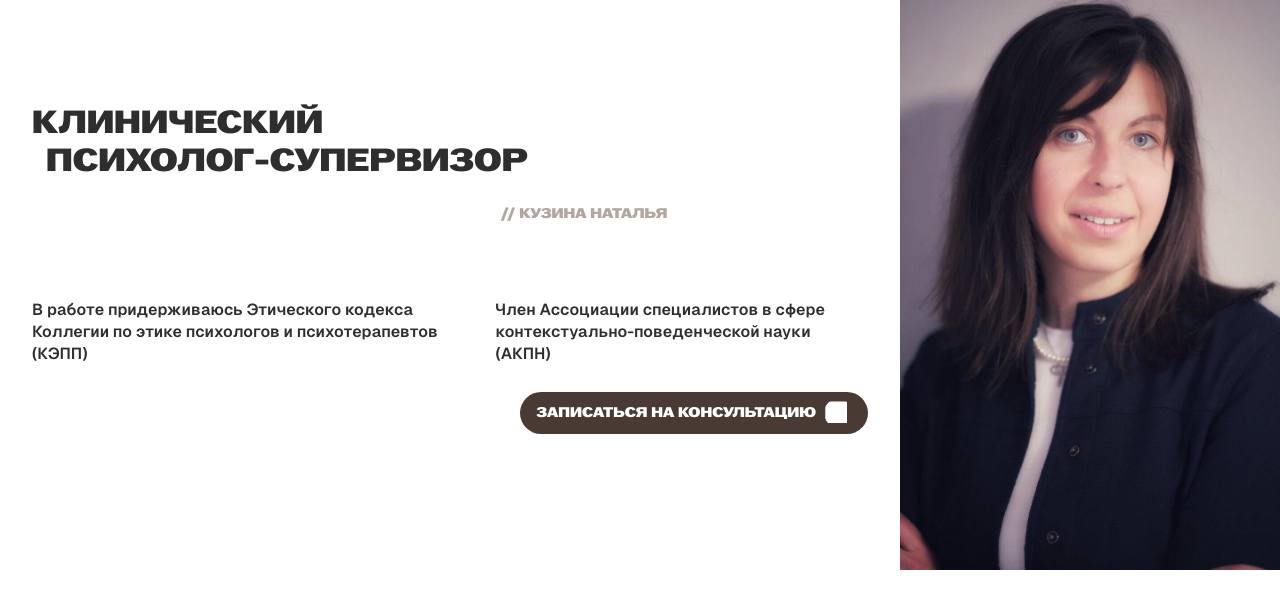
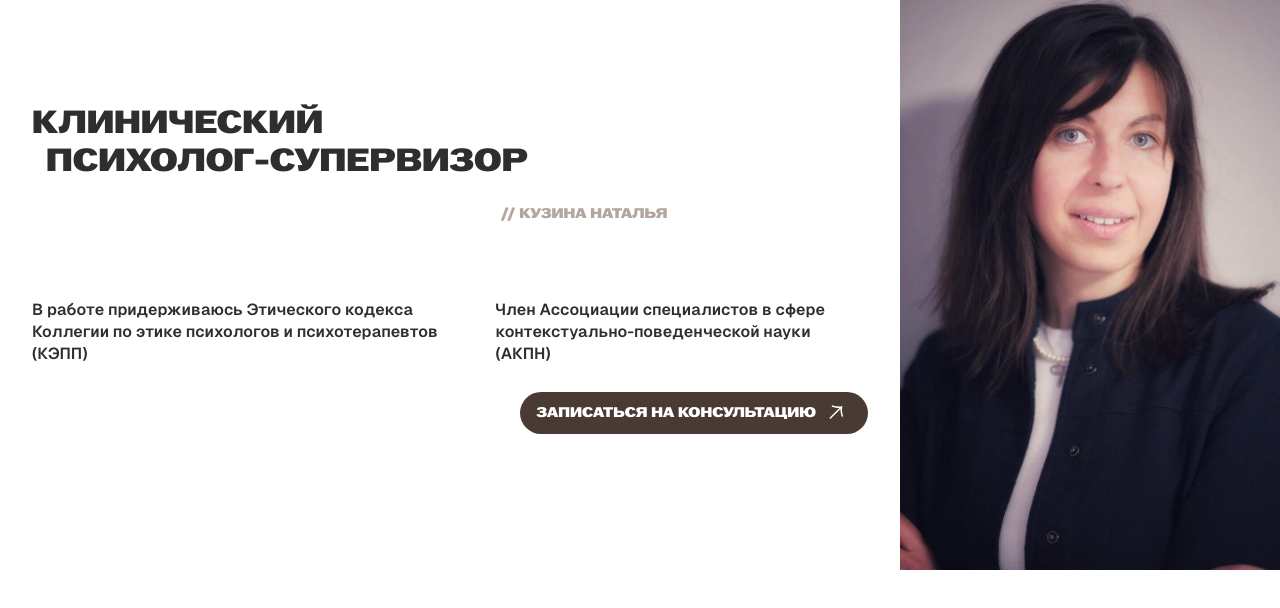
Before and after one commit to fedas25/psycho, a Next.js app: page /components/zero in a window 1280 px wide. Shown: the top 608 px of the page. Built offline with nearby package versions, Linux system fonts and the light colour scheme; grey boxes are pictures that could not be loaded.

Commit message:
test fix

```diff
--- /dev/null
+++ b/src/pages/components/constants.js
@@ -0,0 +1,13 @@
+export const linkSession = "https://docs.google.com/forms/d/e/1FAIpQLSffHTXmbpMeR9fL2dRdKdAbexs9kDIlgHXbA-X9R2XNTgi-pA/viewform?usp=sharing";
+export const linkTest = "https://psytests.org/carter/carter10-run.html";
+
+export const linkYandexPodcast = "https://music.yandex.ru/album/27600766?utm_medium=copy_link"
+export const linkVkPodcast = "https://vk.com/bezlapshi_podcast"
+export const linkApplePodcast = "https://podcasts.apple.com/ru/podcast/психокухня-без-лапши/id1709808354"
+
+export const linkInterview = "https://youtu.be/DUZ6izLmqkY"
+export const linkArticle = "https://www.championat.com/lifestyle/article-5443054-8-tehnik-upravleniya-stressom-kotorye-pomogut-kogda-napryazhenie-zashkalivaet.html?utm_source=social"
+
+export const linkWhatsapp = "https://wa.me/79165461415"
+export const linkTg = "https://t.me/natalia_kuzina"
+export const linkEmail = "mailto:kuna.act@gmail.com"
--- /dev/null
+++ b/src/pages/components/ui/Link/style.module.css
@@ -0,0 +1,59 @@
+.container {
+    text-decoration: none;
+    box-sizing: border-box;
+    border-radius: 100px;
+    color: var(--color-font-white);
+    text-transform: uppercase;
+    display: flex;
+    align-items: center;
+    justify-content: center;
+}
+
+.text {
+    padding-top: 6px;
+}
+
+.arrow {
+    width: 24px !important;
+    height: 24px !important;
+
+    @media (min-width: 1200px) {
+        width: 32px !important;
+        height: 32px !important;
+    }
+}
+
+.containerArrow {
+    border-radius: 100%;
+    display: flex;
+    overflow: hidden;
+}
+
+.arrows {
+    z-index: 1;
+    transform: rotate(-45deg) translate(-26px, -8px);
+    display: flex;
+    gap: 10px;
+    transition: transform 320ms ease-in-out;
+
+    @media (min-width: 1200px) {
+        transform: rotate(-45deg) translate(-32px, -10px);
+    }
+}
+
+.arrows img {
+    transform: rotate(45deg);
+    filter: invert(1) brightness(2) contrast(2);
+}
+
+.container:hover .arrows {
+    transform: rotate(-45deg) translate(9px, -7px);
+
+    @media (min-width: 1200px) {
+        transform: rotate(-45deg) translate(12px, -7px);
+    }
+}
+
+.container:hover {
+    cursor: pointer;
+}
```
Also changed, not shown: src/pages/components/ui/Link/Link.jsx (added, +30 -0 lines), public/arrowMain.svg (added).
